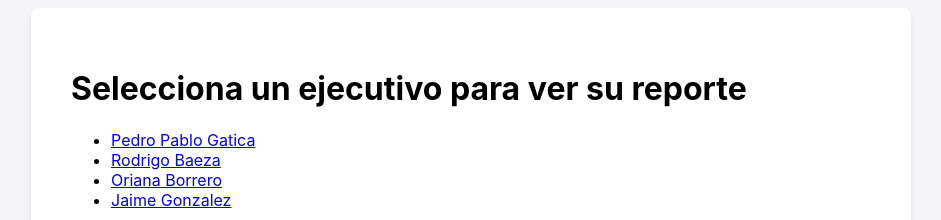
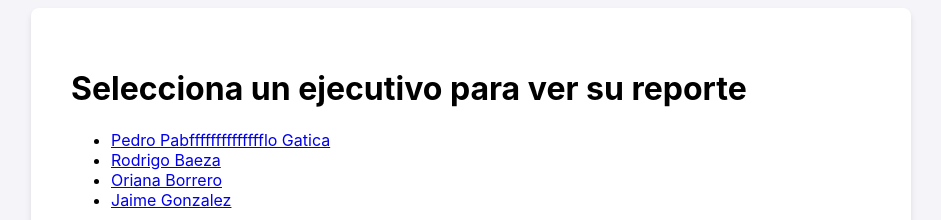
Before and after one commit to ingridbustos-G66/reportescomerciales, a plain HTML site: page Index.html in a window 1280 px wide. Shown: the top 220 px of the page, without its empty margins (169-1110 px from the left). Drawn offline with nearby package versions, Linux system fonts and the light colour scheme.

Commit message:
Update Index.html

```diff
--- a/Index.html
+++ b/Index.html
@@ -24,11 +24,12 @@
     <div class="container">
         <h1 class="text-3xl font-bold text-center mb-6">Selecciona un ejecutivo para ver su reporte</h1>
         <ul class="list-disc pl-5 space-y-2 text-lg">
-            <li><a href="reporte_pedro_pablo_gatica.html" class="text-blue-600 hover:underline">Pedro Pablo Gatica</a></li>
+            <li><a href="reporte_pedro_pablo_gatica.html" class="text-blue-600 hover:underline">Pedro Pabfffffffffffffflo Gatica</a></li>
             <li><a href="reporte_rodrigo_baeza.html" class="text-blue-600 hover:underline">Rodrigo Baeza</a></li>
             <li><a href="reporte_oriana_borrero.html" class="text-blue-600 hover:underline">Oriana Borrero</a></li>
             <li><a href="reporte_jaime_gonzalez.html" class="text-blue-600 hover:underline">Jaime Gonzalez</a></li>
         </ul>
     </div>
 </body>
+
 </html>
```
